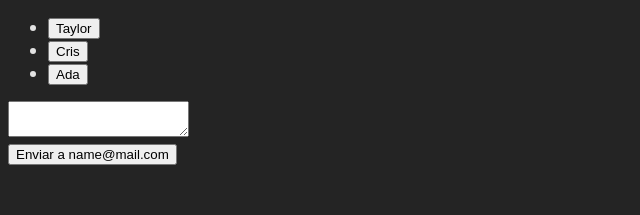
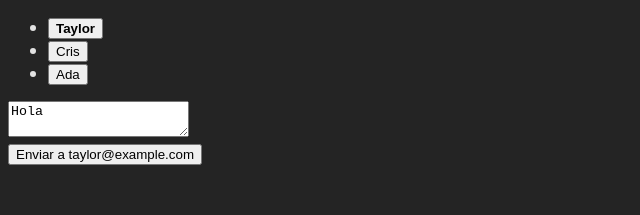
Before and after one commit to bryan-ignacio/react_v19.1, a React (Vite) app in the folder 03-gestion-estado/: page / in a window 1280 px wide. Shown: the top 215 px of the page, without its empty margins (0-640 px from the left). Built offline with nearby package versions, Linux system fonts and the light colour scheme.

Commit message:
falta implementar funcion reducer

```diff
--- a/03-gestion-estado/src/components/05-extraer-logica-en-un-reducer/03-desafio-tres/App.jsx
+++ b/03-gestion-estado/src/components/05-extraer-logica-en-un-reducer/03-desafio-tres/App.jsx
@@ -22,8 +22,12 @@ export default function Messenger() {
   return (
     <>
       <div>
-        <ContactList contacts={contacts} />
-        <Chat />
+        <ContactList
+          contacts={contacts}
+          contact={contact}
+          dispatch={dispatch}
+        />
+        <Chat message={message} contact={contact} />
       </div>
     </>
   );
--- a/03-gestion-estado/src/components/05-extraer-logica-en-un-reducer/03-desafio-tres/Chat.jsx
+++ b/03-gestion-estado/src/components/05-extraer-logica-en-un-reducer/03-desafio-tres/Chat.jsx
@@ -1,9 +1,9 @@
-export default function Chat() {
+export default function Chat({ message, contact }) {
   return (
     <>
-      <textarea></textarea>
+      <textarea>{message}</textarea>
       <br />
-      <button>Enviar a name@mail.com</button>
+      <button>Enviar a {contact.email}</button>
     </>
   );
 }
--- a/03-gestion-estado/src/components/05-extraer-logica-en-un-reducer/03-desafio-tres/ContactList.jsx
+++ b/03-gestion-estado/src/components/05-extraer-logica-en-un-reducer/03-desafio-tres/ContactList.jsx
@@ -1,11 +1,11 @@
-export default function ContactList({ contacts }) {
+export default function ContactList({ contacts, contact }) {
   return (
     <>
       <ul>
         {contacts.map((c) => {
           return (
             <li>
-              <button>{c.name}</button>
+              <button>{contact.id === c.id ? <b>{c.name}</b> : c.name}</button>
             </li>
           );
         })}
```
